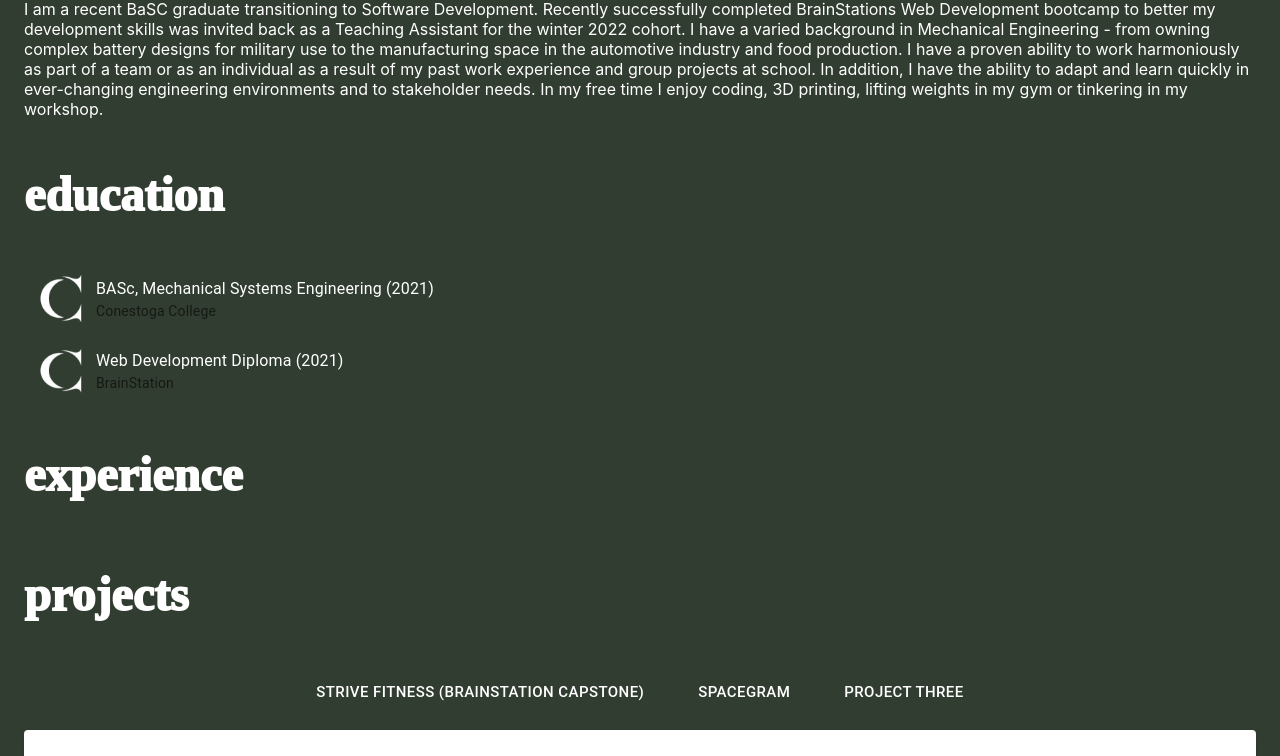
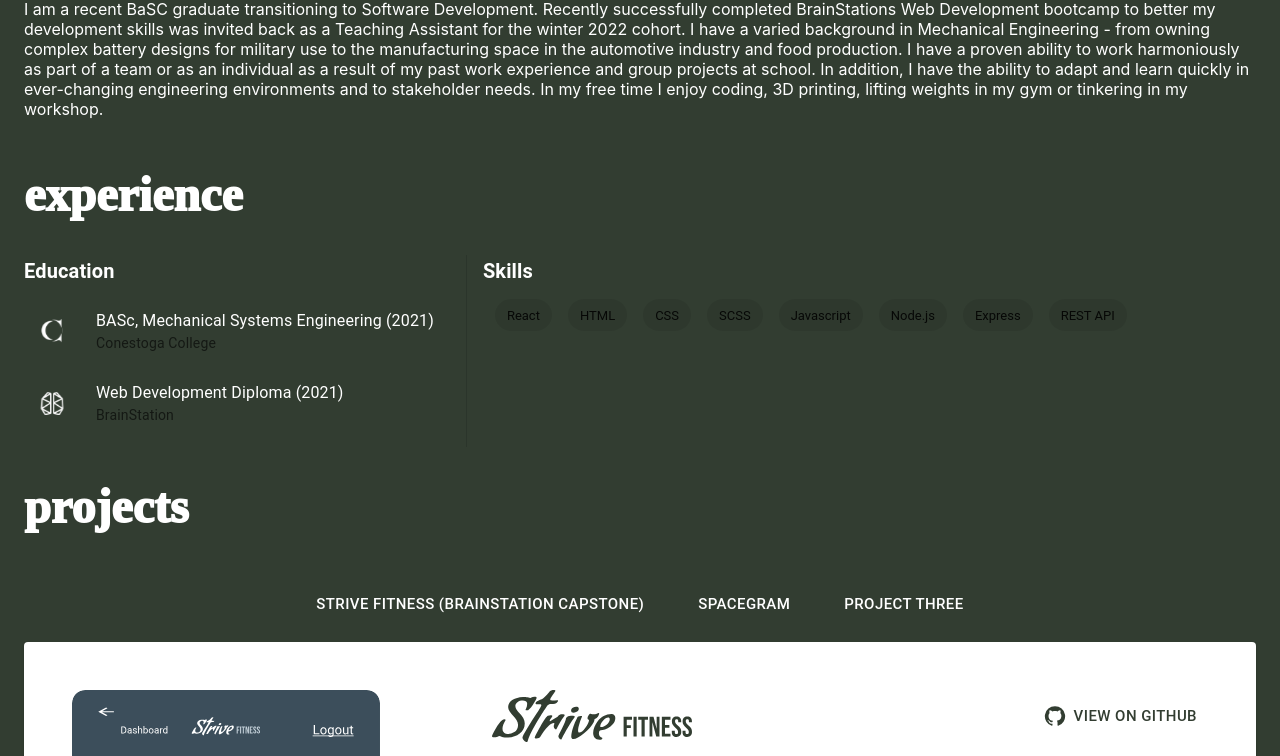
Before and after one commit to BenWanless/PersonalSite, a React (Create React App) app: page / in a window 1280 px wide. Shown: the part 1011-1767 px from the top of the page. Built offline with nearby package versions, Linux system fonts and the light colour scheme.

Commit message:
added skills section

```diff
--- a/package.json
+++ b/package.json
@@ -7,6 +7,7 @@
     "@emotion/styled": "^11.6.0",
     "@mui/icons-material": "^5.3.1",
     "@mui/material": "^5.3.1",
+    "@mui/styles": "^5.3.0",
     "@testing-library/jest-dom": "^5.16.1",
     "@testing-library/react": "^12.1.2",
     "@testing-library/user-event": "^13.5.0",
--- a/src/App.js
+++ b/src/App.js
@@ -1,7 +1,6 @@
 import NavBar from "./Components/NavBar";
 import Banner from "./Components/Banner";
 import About from "./Components/About";
-import Education from "./Components/Education";
 import Experience from "./Components/Experience";
 import Projects from "./Components/Projects";
 import Contact from "./Components/Contact";
@@ -44,7 +43,6 @@
         <NavBar />
         <Banner />
         <About />
-        <Education/>
         <Experience />
         <Projects />
         <Contact />
--- a/src/Components/Contact.jsx
+++ b/src/Components/Contact.jsx
@@ -6,23 +6,50 @@
   Divider,
   Stack,
   Button,
+  Icon,
 } from "@mui/material";
+import { makeStyles } from "@mui/styles";
 import GitHubIcon from "@mui/icons-material/GitHub";
 import LinkedInIcon from "@mui/icons-material/LinkedIn";
 import EmailIcon from "@mui/icons-material/Email";
+import CodePenLogo from "../Assets/Logos/CodepenLogo.svg";
 
-const socials = [
-  { title: "GitHub", icon: <GitHubIcon />, link:"https://github.com/BenWanless"},
-  { title: "Codepen", icon: <GitHubIcon />, link:"https://codepen.io/BenWanless"},
-  { title: "LinkedIn", icon: <LinkedInIcon />, link:"https://www.linkedin.com/in/benwanless/" },
-  { title: "Email", icon: <EmailIcon />, link:"mailto:bwanless@hotmail.ca" },
-];
+const useStyles = makeStyles({
+  imageIcon: {
+    display: 'flex',
+    height: 'inherit',
+    width: 'inherit'
+  },
+});
 
 function Contact() {
+  const classes = useStyles();
+  const socials = [
+    {
+      title: "GitHub",
+      icon: <GitHubIcon />,
+      link: "https://github.com/BenWanless",
+    },
+    {
+      title: "Codepen",
+      icon: (
+        <Icon>
+          <img className={classes.imageIcon} src={CodePenLogo}/>
+        </Icon >
+      ),
+      link: "https://codepen.io/BenWanless",
+    },
+    {
+      title: "LinkedIn",
+      icon: <LinkedInIcon />,
+      link: "https://www.linkedin.com/in/benwanless/",
+    },
+    { title: "Email", icon: <EmailIcon />, link: "mailto:bwanless@hotmail.ca" },
+  ];
   return (
     <Container maxWidth="xl" id="contact">
       <Typography variant="h3">contact me</Typography>
-      <Box sx={{display: "flex", justifyContent:"center"}}>
+      <Box sx={{ display: "flex", justifyContent: "center" }}>
         <Stack
           direction={{ xs: "column", sm: "row" }}
           divider={<Divider orientation="vertical" flexItem />}
@@ -38,7 +65,7 @@
               }}
               href={site.link}
               startIcon={site.icon}
-              sx={{ my: 2, color: "white",  }}
+              sx={{ my: 2, color: "white" }}
             >
               {site.title}
             </Button>
--- a/src/Components/Education.jsx
+++ b/src/Components/Education.jsx
@@ -7,27 +7,47 @@
   ListItem,
   ListItemText,
   ListItemIcon,
+  Icon,
+  ListSubheader,
 } from "@mui/material";
-import { ReactComponent as ConestogaLogo } from "../Assets/Logos/Conestoga__Logo.svg";
-import { ReactComponent as BrainStationLogo } from "../Assets/Logos/BrainStation__Logo.svg";
+import { makeStyles } from "@mui/styles";
+import ConestogaLogo from "../Assets/Logos/Conestoga__Logo.svg";
+import BrainStationLogo from "../Assets/Logos/BrainStation__Logo.svg";
 
+const useStyles = makeStyles({
+  imageIcon: {
+    display: "flex",
+    height: "inherit",
+    width: "inherit",
+  },
+});
+
+function Education() {
+  const classes = useStyles();
   const education = [
     {
       degree: "BASc, Mechanical Systems Engineering (2021)",
       institution: "Conestoga College",
-    icon: <ConestogaLogo />,
+      icon: (
+        <Icon>
+          <img className={classes.imageIcon} src={ConestogaLogo} />
+        </Icon>
+      ),
     },
     {
       degree: "Web Development Diploma (2021)",
       institution: "BrainStation",
-    icon: <BrainStationLogo />,
+      icon: (
+        <Icon>
+          <img className={classes.imageIcon} src={BrainStationLogo} />
+        </Icon>
+      ),
     },
   ];
 
-function Education() {
   return (
-    <Container maxWidth="xl" id="experience">
-      <Typography variant="h3">education</Typography>
+    <Box>
+      <Typography variant="h6">Education</Typography>
       <List>
         {education.map((education) => (
           <ListItem>
@@ -39,7 +59,7 @@
           </ListItem>
         ))}
       </List>
-    </Container>
+    </Box>
   );
 }
 
--- a/src/Components/Experience.jsx
+++ b/src/Components/Experience.jsx
@@ -1,15 +1,20 @@
 import React from "react";
-import {
-  Box,
-  Typography,
-  Container,
-} from "@mui/material";
-
+import { Box, Typography, Container, Stack, Divider } from "@mui/material";
+import Education from "./Education";
+import Skills from "./Skills";
 
 function Experience() {
   return (
     <Container maxWidth="xl" id="experience">
       <Typography variant="h3">experience</Typography>
+      <Stack
+        direction="row"
+        divider={<Divider orientation="vertical" flexItem />}
+        spacing={2}
+      >
+        <Education />
+        <Skills />
+      </Stack>
     </Container>
   );
 }
--- /dev/null
+++ b/src/Components/Skills.jsx
@@ -0,0 +1,48 @@
+import React from "react";
+import { List, ListItem, ListItemText, ListSubheader, Typography, Box, Chip } from "@mui/material";
+
+const skills = [
+  "React",
+  "HTML",
+  "CSS",
+  "SCSS",
+  "Javascript",
+  "Node.js",
+  "Express",
+  "REST API",
+];
+
+function Skills() {
+  return (
+
+    <Box>
+        <Typography variant="h6">Skills</Typography>
+        {/* <List>
+          {skills.map((skill) => (
+            <ListItem >
+              <ListItemText
+                primary={skill}
+              />
+            </ListItem>
+          ))}
+        </List> */}
+        <Box
+            sx={{
+              display: "flex",
+              justifyContent: "center",
+              flexWrap: "wrap",
+              listStyle: "none",
+              p: 0.5,
+              m: 0,
+            }}
+            component="ul"
+          >
+            {skills.map((data) => (
+                <Chip label={data} sx={{margin: "0.5rem"}} />
+            ))}
+          </Box>
+    </Box>
+  );
+}
+
+export default Skills;
```
Also changed, not shown: 1 other file (tests, documents, lock files or other folders). Lines whose indentation alone changed are shown as unchanged.
